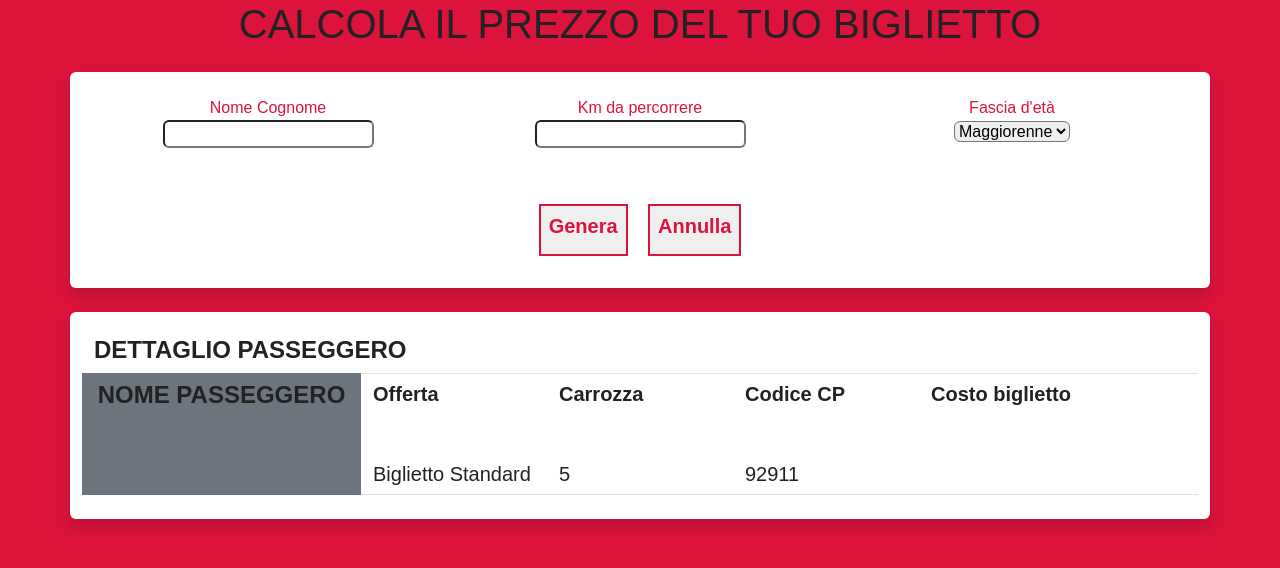
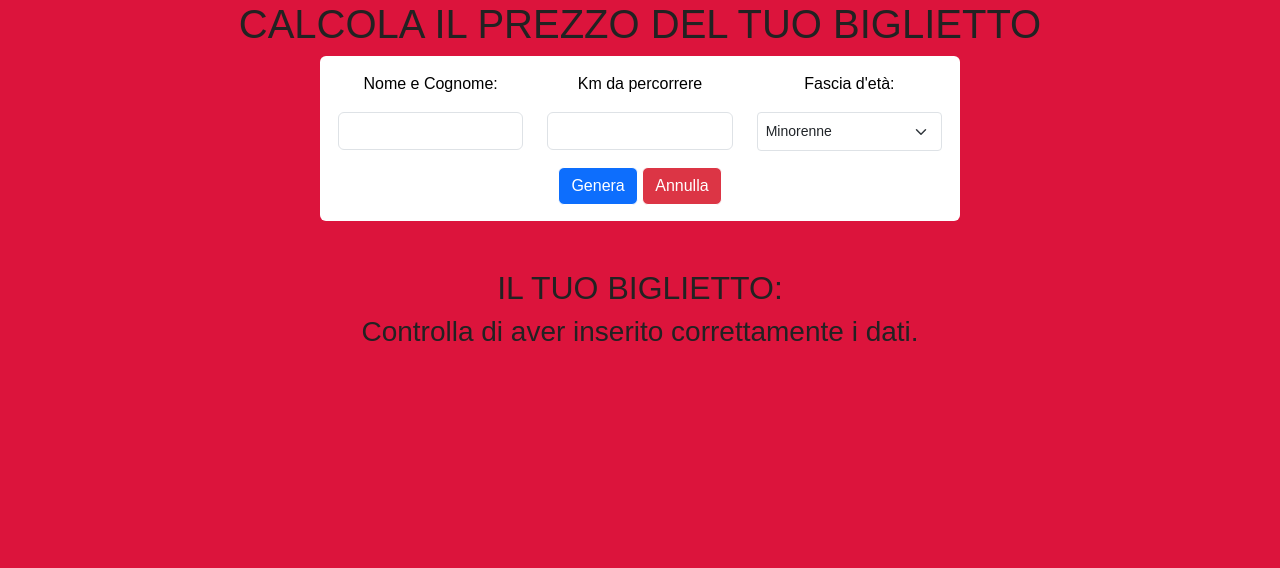
Before and after one commit to thomassalvaterra/js-biglietto-treno-form, a plain HTML site: page index.html in a window 1280 px wide. Both pictures are taken after a click on the button "Genera". Drawn offline with nearby package versions, Linux system fonts and the light colour scheme; files that its build step writes are made by us from their sources.

Commit message:
final version

```diff
--- a/index.html
+++ b/index.html
@@ -3,102 +3,79 @@
 <head>
     <meta charset="UTF-8">
     <meta name="viewport" content="width=device-width, initial-scale=1.0">
-    <title>Biglietto del Treno</title>
+    <title>Biglietto Treno Form</title>
     <link href="https://cdn.jsdelivr.net/npm/bootstrap@5.3.2/dist/css/bootstrap.min.css" rel="stylesheet"
         integrity="sha384-T3c6CoIi6uLrA9TneNEoa7RxnatzjcDSCmG1MXxSR1GAsXEV/Dwwykc2MPK8M2HN" crossorigin="anonymous">
-    <link rel="stylesheet" href="style.css">
-
+    <link rel="stylesheet" href="css/style.css">
 </head>
 <body>
-
-    <h1 class="text-center">CALCOLA IL PREZZO DEL TUO BIGLIETTO</h1>
-
-<div class="container bg-white shadow rounded p-4 mt-4">
-    <div class="row text-center">
-        <div class="col-4">
-            <span class="crimson">Nome Cognome</span>
+    <header class="d-flex justify-content-center">
+        <h1>CALCOLA IL PREZZO DEL TUO BIGLIETTO</h1>
+    </header>
+    <section class="container bg-white rounded p-3 text-black w-50">
+        <div class="row">
+            <div class="col-auto m-auto text-center">
+                <div class="row">
+                    <div class="col">
+                        <label for="username">Nome e Cognome:</label>
+                        <input class="form-control mt-3" type="text" name="username" id="username">
                     </div>
-        <div class="col-4">
-            <span class="crimson">Km da percorrere</span>
+                    <div class="col">
+                        <label for="kilometers">Km da percorrere</label>
+                        <input class="form-control mt-3" type="number" name="kilometers" id="kilometers">
                     </div>
-        <div class="col-4">
-            <span class="crimson">Fascia d'età</span>
-        </div>
-    </div>
-    <div class="row text-center">
-        <div class="col-4">
-            <input type="text" id="utente" class="rounded">
-        </div>
-        <div class="col-4">
-            <input type="text" id="km" class="rounded">
-        </div>
-        <div class="col-4">
-            <select name="anni" id="eta" class="rounded">
-                <option value="maggiorenne">Maggiorenne</option>
-                <option value="minorenne">Minorenne</option>
+                    <div class="col">
+                        <label for="age">Fascia d'età:</label> <br>
+                        <select class="form-select form-select-sm p-2 mt-3" aria-label="Small select example" id="ageselect" name="age">
+                            <option value="underage">Minorenne</option>
+                            <option value="adult">Adulto</option>
+                            <option value="senior">Over 65</option>
                         </select>
                     </div>
                 </div>
-    <div class="text-center pt-5">
-        <button id="mioBottone" class="m-2 p-2 crimson bg-grey border-crim"><h5><strong>Genera</strong></h5></button>
-        <button id="mioBottone" class="m-2 p-2 crimson bg-grey border-crim"><h5><strong>Annulla</strong></h5></button>
+                <button class="btn btn-primary border border-white mt-3" id="generateBtn">Genera</button>
+                <button class="btn btn-danger border border-white mt-3" id="abortBtn"><a href="index.html" class="text-decoration-none text-white">Annulla</a></button>
             </div>
+        </div>
+    </section>
 
-
-</div>
-
-<div class="container bg-white shadow rounded p-4 mt-4">
+    <div class="container w-50 text-center mt-5"><h2>IL TUO BIGLIETTO:</h2></div>
+    <h3 id="errorMsg" class="container w-50 text-center"></h3>
+    <section id="mainContent" class="container bg-white rounded p-3 text-black w-50 mt-5">
         <div class="row">
             <div class="col-12">
-            <h4><strong>DETTAGLIO PASSEGGERO</strong></h4>
+                <h4>DETTAGLIO PASSEGGERI</h4>
+            </div>
+            <div class="col-12">
+                <div class="row border-top border-bottom border-3">
+                    <div class="col-3 bg-secondary">
+                        <h5>NOME PASSEGGERO</h5>
+                        <p class="my-5" id="nameId"></p>
+                    </div>
+                    <div class="col-3">
+                        <h5>Offerta</h5>
+                        <p class="my-5" id="discountId"></p>
+                    </div>
+                    <div class="col-2 text-center">
+                        <h5>Carrozza</h5>
+                        <p class="my-5" id="carriage"></p>
+                    </div>
+                    <div class="col-2 text-center">
+                        <h5>Codice CP</h5>
+                        <p class="my-5" id="codeCp"></p>
+                    </div>
+                    <div class="col-2 text-center">
+                        <h5>Costo Biglietto</h5>
+                        <p class="my-5" id="priceId"></p>
                     </div>
                 </div>
-    <div class="row">
-        <div class="col-3 bg-secondary text-center pt-2">
-            <h4><strong>NOME PASSEGGERO</strong></h4>
-            <h4><strong></strong></h4>
             </div>
-        <div class="col-2 mb-4 border-top pt-2">
-            <h5><strong>Offerta</strong></h5>
-        </div>
-        <div class="col-2 mb-4 border-top pt-2">
-            <h5><strong>Carrozza</strong></h5>
-        </div>
-        <div class="col-2 mb-4 border-top pt-2">
-            <h5><strong>Codice CP</strong></h5>
-        </div>
-        <div class="col-3 mb-4 border-top pt-2">
-            <h5><strong>Costo biglietto</strong></h5>
+            <div class="col-12">
+                <h3 id="errorMsg"></h3>
             </div>
         </div>
-    <div class="row">
-        <div class="col-3 bg-secondary">
-
-        </div>
-        <div class="col-2 mt-4 border-bottom">
-            <h5>Biglietto Standard</h5>
-        </div>
-        <div class="col-2 mt-4 border-bottom">
-            <h5>5</h5>
-        </div>
-        <div class="col-2 mt-4 border-bottom">
-            <h5>92911</h5>
-        </div>
-        <div class="col-3 mt-4 border-bottom">
-            <h5></h5>
-        </div>
-
-
-    </div>
-
-
-
-</div>
-
+    </section>
 
     <script src="main.js"></script>
-    <script src="https://cdn.jsdelivr.net/npm/bootstrap@5.3.2/dist/js/bootstrap.bundle.min.js"
-    integrity="sha384-C6RzsynM9kWDrMNeT87bh95OGNyZPhcTNXj1NW7RuBCsyN/o0jlpcV8Qyq46cDfL" crossorigin="anonymous"></script>
-
 </body>
 </html>
--- a/main.js
+++ b/main.js
@@ -1,32 +1,45 @@
- const utente = document.getElementById("nomeUtente");
- const km = document.getElementById("km").value;
- const eta = document.getElementById("anni");
- const element = document.getElementById("message");
+const kmtariff = 0.21
+let kmInput  = document.querySelector("#kilometers");
+let nameInput = document.querySelector("#username");
+let ageInput = document.querySelector("#ageselect");
+let btn = document.querySelector("#generateBtn");
+let discount = document.getElementById("discountId");
+let carriageId = document.getElementById("carriage");
+let priceId = document.getElementById("priceId");
+let codeId = document.getElementById("codeCp");
+btn.addEventListener("click", function() {
+    let carriage = parseInt((Math.random() * 9) + 1);
+    let cpCode = parseInt((Math.random() * 90000) + 1);
+    const mainCon = document.getElementById("mainContent");
+    const errorMsg = document.getElementById("errorMsg");
 
-
-// Se età e distanza sono numerici
-if( Number.isFinite(eta) && Number.isFinite(km) ){
-    let costo = km * 0.21;
-    console.log("Costo iniziale: ", costo);
-    let message = "";
-
-    // sconto under 18
-    if(eta < 18){
-
-        costo = costo * 0.8;
-        message = `Hai diritto allo sconto Under. `;
-
-     // sconto over 65
-    }else if (eta >= 65){
-        costo = costo * 0.6;
-        message = `Hai diritto allo sconto Under. `;
+    if (document.getElementById("kilometers").value == "" || document.getElementById("kilometers").value == 0) {
+        errorMsg.style.display = "block";
+        errorMsg.innerHTML = "Controlla di aver inserito correttamente i dati.";
+        mainCon.style.display = "none";
+    } else if (ageInput.value=="senior") {
+        errorMsg.style.display = "none";
+        mainCon.style.display = "block";
+        document.getElementById("nameId").innerHTML = nameInput.value;
+        discount.innerHTML = "Sconto Over 65";
+        carriageId.innerHTML = carriage;
+        codeId.innerHTML = cpCode;
+        priceId.innerHTML = ((Number(kmInput.value) * kmtariff) * 0.6).toFixed(2) + " €";
+    } else if (ageInput.value=="underage") {
+        errorMsg.style.display = "none";
+        mainCon.style.display = "block";
+        document.getElementById("nameId").innerHTML = nameInput.value;
+        discount.innerHTML = "Sconto Under 18";
+        carriageId.innerHTML = carriage;
+        codeId.innerHTML = cpCode;
+        priceId.innerHTML = ((Number(kmInput.value) * kmtariff) * 0.8).toFixed(2) + " €";
+    } else {
+        mainCon.style.display = "block";
+        errorMsg.style.display = "none";
+        document.getElementById("nameId").innerHTML = nameInput.value;
+        discount.innerHTML = "Biglietto Standard";
+        carriageId.innerHTML = carriage;
+        codeId.innerHTML = cpCode;
+        priceId.innerHTML = (Number(kmInput.value) * kmtariff).toFixed(2) + " €";
     }
-
-    //Dopo if/else dell'età
-    message += `Costo biglietto: ${costo} $`;
-    element.innerHTML = message;
-
-
-}else {
-    element.innerHTML = "Errore: i dati inseriti non sono numerici";
-}
+});
--- a/style.css
+++ b/style.css
@@ -9,11 +9,3 @@ body{
     background-color: crimson;
     color: #222;
 }
-
-.crimson{
-    color: crimson;
-}
-
-.border-crim{
-    border: crimson 2px solid;
-}
```
Lines whose indentation alone changed are shown as unchanged.
